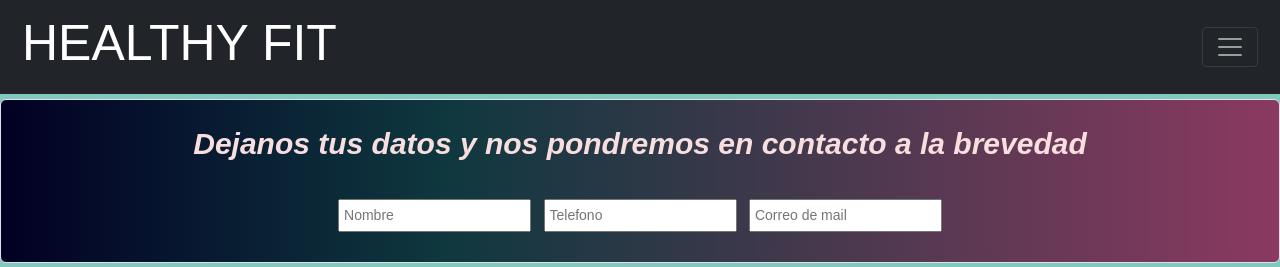
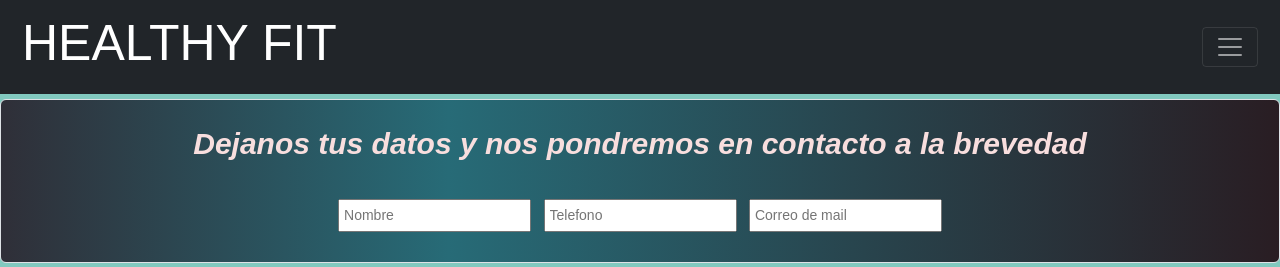
Before and after one commit to leansebastian/healthyfit, a website: page contacto.html in a window 1280 px wide. Shown: the top 267 px of the page. Drawn offline with Linux system fonts and the light colour scheme; a web font is replaced by a local one.

Commit message:
version 7.0 website

```diff
--- a/contacto.html
+++ b/contacto.html
@@ -51,7 +51,7 @@
         </header>
     <hr>
 
-            <aside id="cabeza" class="centrar columnaFlex paddingtop paddingbotton border CajaTexto">
+            <aside id="cabeza" class="centrar columnaFlex paddingtop paddingbotton border seccionContacto">
                 <h3 class="cursiva negrita textoBlanco  barra-animada">Dejanos tus datos y nos pondremos en contacto a la brevedad</h3>
                 <article class="paddingtop">
                     <form action="">
```
